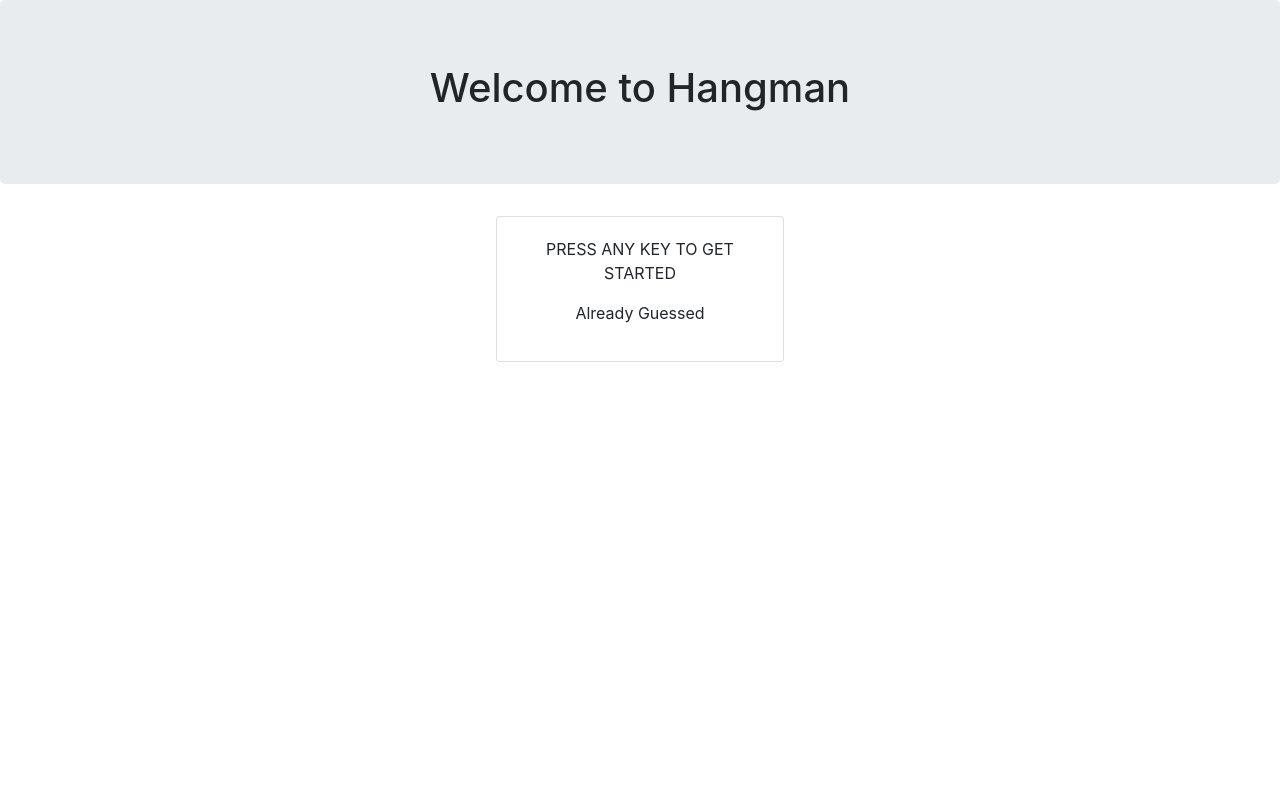
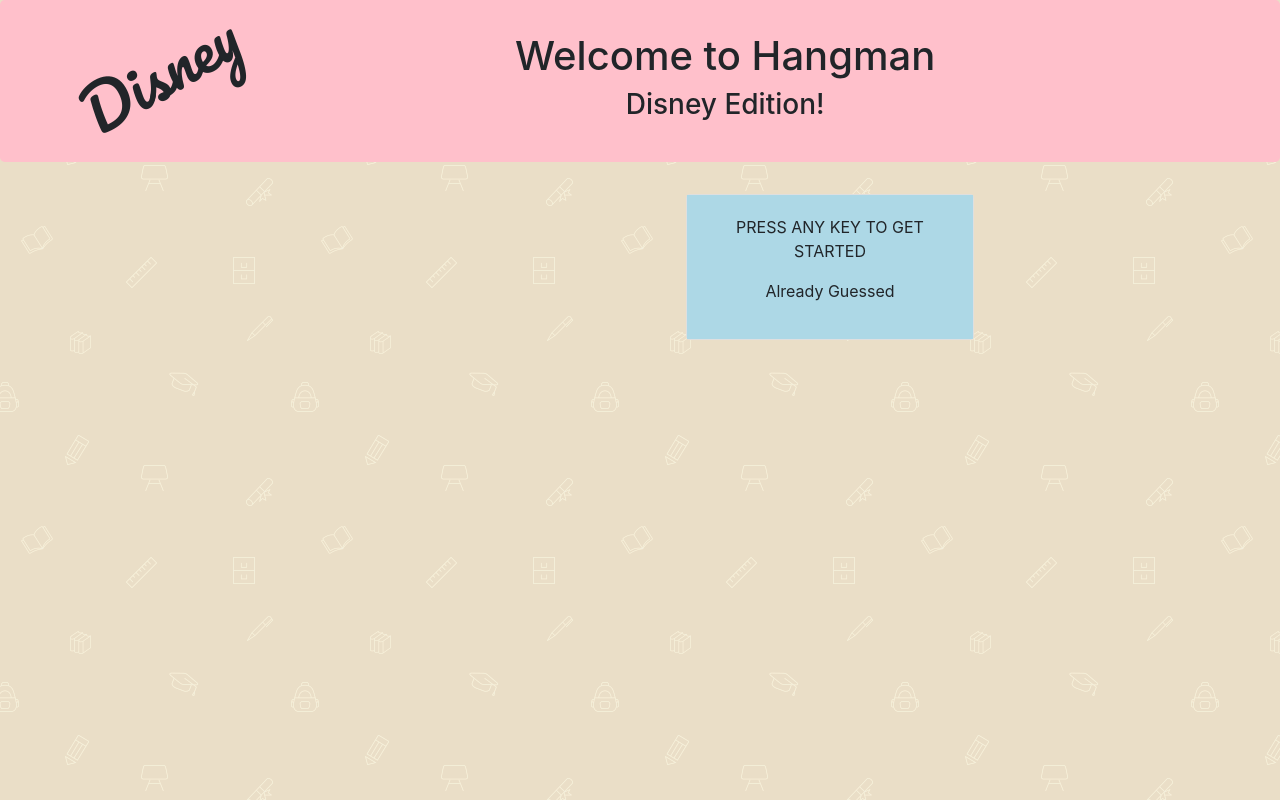
Before and after one commit to Justin-Singh125125/Word-Guess-Game, a plain HTML site: page index.html in a window 1280 px wide. Drawn offline with nearby package versions, Linux system fonts and the light colour scheme.

Commit message:
added some styling

```diff
--- a/assets/css/style.css
+++ b/assets/css/style.css
@@ -1,8 +1,46 @@
+*{
+    box-sizing: border-box;
+}
 body{
     text-align: center;
+    overflow: auto;
+    background: url("../test/school.png");
 
 }
 
 .card{
     margin: 0 auto;
 }
+/* made the jumbotron a litte smaller */
+.jumbotron{
+    padding: 2rem 1rem;
+    background: pink;
+    clear:both;
+
+}
+
+#img{
+    width: 150px;
+    height: 125px;
+    visibility: hidden;
+}
+
+.card-body{
+    background:lightblue;
+}
+#logo{
+    font-family: 'Pacifico', cursive;
+    float: left;
+    transform: rotate(-30deg);
+    position: relative;
+    left: 60px;
+    top: 5px;
+
+
+
+
+
+}
+#logo h1{
+    font-size: 60px;
+}
--- a/assets/javascript/game.js
+++ b/assets/javascript/game.js
@@ -102,6 +102,9 @@ function writeAlreadyGuessed() {
 function eraseAlreadyGuessed() {
     document.getElementById("display-guessed").innerHTML = "";
 }
+function showImage() {
+    document.getElementById("img").style.visibility = 'visible'
+}
 // main function ******************************************************************************
 var intro = "PRESS ANY KEY TO GET STARTED";
 document.getElementById("display-start").innerHTML = intro;
@@ -189,6 +192,7 @@ document.onkeydown = function (e) {
             nextWord = true;
             resetDashes();
             eraseAlreadyGuessed();
+            showImage();
 
             displayDashesArray();
             fillDashesArrayAfter();
--- a/index.html
+++ b/index.html
@@ -9,6 +9,7 @@
     <link rel="stylesheet" href="./assets/css/reset.css">
     <link rel="stylesheet" href="https://maxcdn.bootstrapcdn.com/bootstrap/4.0.0/css/bootstrap.min.css" integrity="sha384-Gn5384xqQ1aoWXA+058RXPxPg6fy4IWvTNh0E263XmFcJlSAwiGgFAW/dAiS6JXm"
         crossorigin="anonymous">
+    <link href="https://fonts.googleapis.com/css?family=Pacifico" rel="stylesheet">
     <link rel="stylesheet" href="./assets/css/style.css">
 </head>
 
@@ -16,12 +17,26 @@
 
     <div class="main-header">
         <div class="jumbotron">
+            <div id="logo">
+                <h1>Disney</h1>
+            </div>
             <h1>Welcome to Hangman</h1>
+            <h3>Disney Edition!</h3>
+
         </div>
     </div>
     <div class="container">
         <div class="main-section">
 
+            <!-- adding a row -->
+            <div class="row">
+                <div class="col-md-4">
+                    <!-- where the picture goes if user wins-->
+                    <div class="text-center">
+                        <img id="img" src="./assets/images/aladdin.jpg" class="rounded" alt="...">
+                    </div>
+                </div>
+                <div class="col-md-8">
                     <div class="card" style="width: 18rem;">
                         <div class="card-body">
                             <p id="display-start"></p>
@@ -36,6 +51,10 @@
 
                         </div>
                     </div>
+
+
+                </div>
+            </div>
         </div>
     </div>
 
```
Also changed, not shown: assets/images/aladdin.jpg (added), assets/test/school.png (added). Lines whose indentation alone changed are shown as unchanged.
